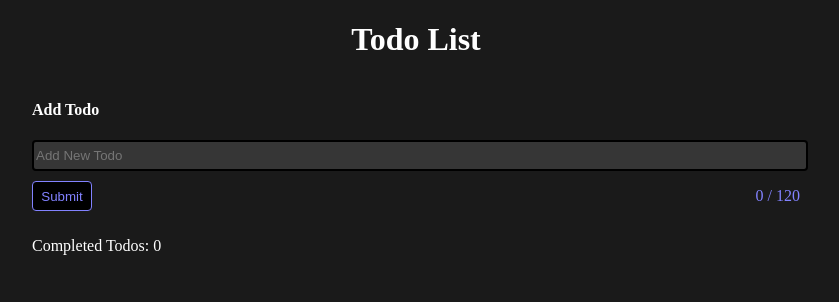
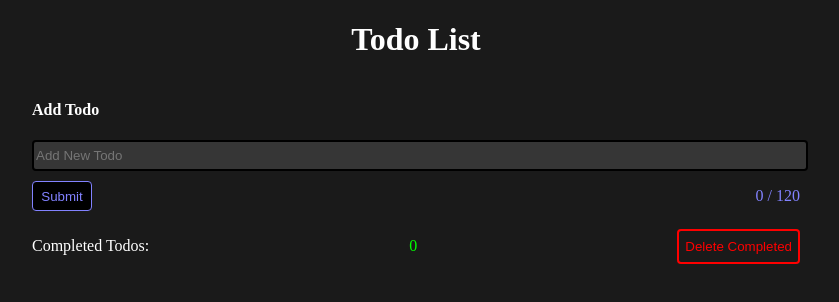
Before and after one commit to gavtay/todo-react, a React (Vite) app: page / in a window 1280 px wide. Shown: the top 302 px of the page, without its empty margins (224-1063 px from the left). Built offline with nearby package versions, Linux system fonts and the light colour scheme.

Commit message:
Added a delete all completed tasks button. Added css to app.css. Got rid of an unneeded variable.

```diff
--- a/src/App.css
+++ b/src/App.css
@@ -23,7 +23,7 @@
   border: 2px solid rgb(0, 0, 0);
   border-radius: 4px;
 }
-.btn {
+#submit-btn {
   height: 30px;
   width: 60px;
   margin: 10px 0px 10px 0px;
@@ -32,6 +32,7 @@
   border: 1px solid rgb(130, 130, 255);
   border-radius: 4px;
   cursor: pointer;
+  /* visibility: hidden; */
 }
 #submit-p-container {
   display: flex;
@@ -89,3 +90,22 @@ checkBtn {
   border-radius: 4px;
   cursor: pointer;
 }
+
+
+/* completed.css */
+#completed-container {
+  display: flex;
+  justify-content: space-between;
+  align-items: center;
+}
+#amt-completed {
+  color: rgb(0, 255, 0);
+}
+#del-completed {
+  height: 35px;
+  color: rgb(255, 0, 0);
+  background-color: rgb(26, 26, 26);
+  border: 2px solid rgb(255, 0, 0);
+  border-radius: 4px;
+  cursor: pointer;
+}
--- a/src/App.jsx
+++ b/src/App.jsx
@@ -19,6 +19,7 @@ export default function App() {
     }
 
     setToDoList([...toDoList, todo]);
+    setText('');
   }
 
   // saves text in input, stores the value in text state
@@ -36,18 +37,31 @@ export default function App() {
     setToDoList(copyArray);
   }
 
+  // delete task
   function deleteTask(index, toDoArray) {
     let newToDoArray = toDoArray.slice();
     let taskToDelete = toDoArray[index];
 
-    let newestArray = newToDoArray.filter((toDo) => {
-      console.log(toDo);
+    newToDoArray = newToDoArray.filter((toDo) => {
       return toDo !== taskToDelete;
     });
 
-    setToDoList(newestArray);
+    setToDoList(newToDoArray);
   }
 
+  // delete all completed tasks
+  function deleteCompletedTasks() {
+    console.log('Deleted completed tasks');
+    let newArray = toDoList.slice();
+
+    newArray = newArray.filter((toDo) => {
+      return toDo.complete !== true;
+    })
+
+    setToDoList(newArray);
+  }
+
+  // Show # of completed todos
   let getObjectName = (obj) => {
     return obj.complete ? true: false;
   }
@@ -64,7 +78,7 @@ export default function App() {
           <h4 className="header">Add Todo</h4>
           <input className="input" type="text" id="newInput" placeholder="Add New Todo" maxLength='120' value={text} onChange={handleChange}/>
           <div id="submit-p-container">
-            <button className="btn" onClick={createTodo}>Submit</button>
+            <button id="submit-btn" onClick={createTodo}>Submit</button>
             <p id="char-count">{textCount} / 120</p>
           </div>
           {
@@ -85,7 +99,11 @@ export default function App() {
               );
             })
           }
-          <p>Completed Todos: { numberOfCompletedTodos } </p>
+          <div id='completed-container'>
+            <p>Completed Todos: </p>
+            <p id='amt-completed'>{numberOfCompletedTodos}</p>
+            <button id='del-completed' onClick={()=>{deleteCompletedTasks()}}>Delete Completed</button>
+          </div>
         </div>
       </div>
     </>
```
